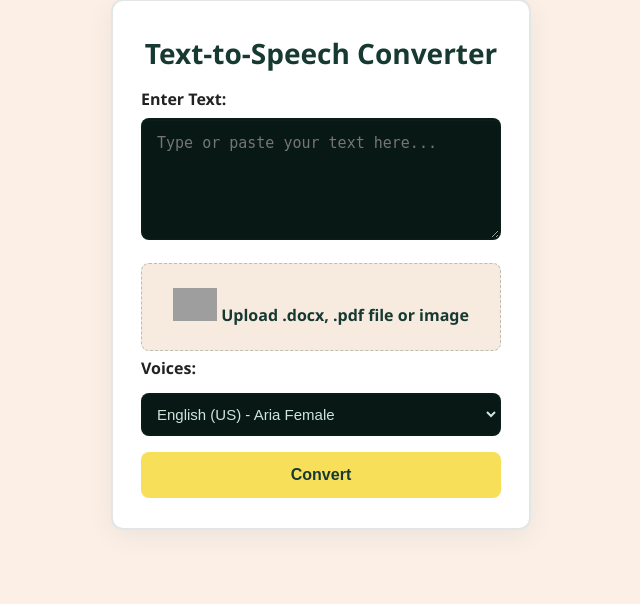
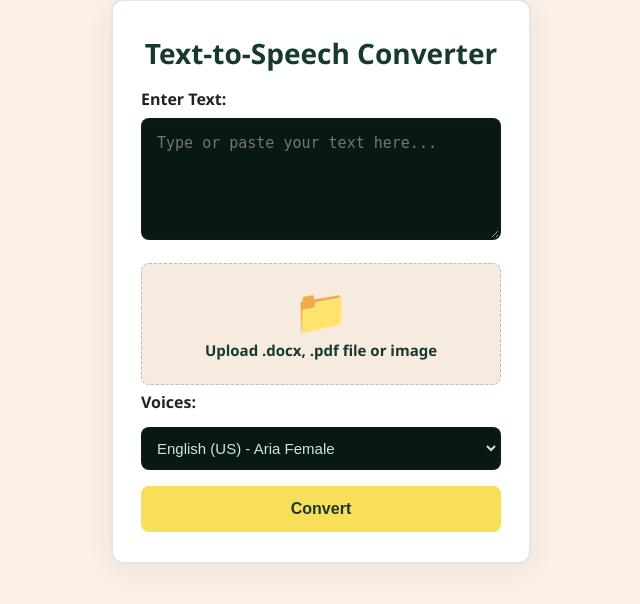
Before and after one commit to Maimuna-Bature/Online-TTS_SYSTEM, a Flask app: page / in a window 1280 px wide. Shown: the part 107-711 px from the top of the page, without its empty margins (319-959 px from the left). Run offline with Flask 3, Linux system fonts and the light colour scheme; grey boxes are pictures that could not be loaded.

Commit message:
more fixes

```diff
--- a/static/index.css
+++ b/static/index.css
@@ -48,11 +48,11 @@ html,body{
 
 /* Centered card container */
 .center-container{
-    min-height: calc(100vh - 160px); /* small extra top space for desktop visuals */
+    min-height: calc(100vh - 160px);
     display:flex;
     align-items:flex-start;
     justify-content:center;
-    padding: 60px 20px; /* larger top padding to center card visually */
+    padding: 60px 20px;
 }
 
 /* Card */
@@ -62,15 +62,15 @@ html,body{
     background: var(--card-bg);
     border-radius: 12px;
     border:2px solid rgba(22,57,49,0.12);
-    box-shadow: 0 6px 28px rgba(22,57,49,0.06); /* slightly stronger shadow */
-    padding: 30px 28px; /* a touch more vertical padding */
+    box-shadow: 0 6px 28px rgba(22,57,49,0.06);
+    padding: 30px 28px;
     text-align:center;
 }
 
 /* Title */
 .tts-card h2{
     color: var(--accent);
-    font-size: 28px;        /* slightly larger title */
+    font-size: 28px;
     line-height:1.05;
     margin: 8px 0 20px 0;
     font-weight: 700;
@@ -89,7 +89,7 @@ html,body{
 /* Textarea (dark box) */
 .tts-textarea{
     width:100%;
-    min-height:110px;     /* slightly taller textarea for visual match */
+    min-height:110px;
     background: #081815;
     color:#cde6db;
     border-radius:8px;
@@ -113,13 +113,22 @@ html,body{
     gap:12px;
     flex-direction:column;
 }
-.file-upload-label img{
-    width:44px;
-    height:auto;
+.file-upload-label {
+    display:flex;
+    flex-direction:column;
+    align-items:center;
+    gap:8px;
+    cursor:pointer;
 }
-.file-upload-label span{
+.file-emoji{
+    font-size:44px;                /* exact emoji size to match screenshot */
+    line-height:1;
+    display:block;
+}
+.file-upload-text{
     color: var(--accent);
     font-weight:600;
+    font-size:15px;
 }
 .file-input{ display:none; }
 .file-name{
@@ -159,7 +168,7 @@ html,body{
     display:inline-block;
     border:none;
     border-radius:8px;
-    padding:14px 14px; /* slightly taller button */
+    padding:14px 14px;
     background: var(--button);
     color: var(--accent);
     font-weight:700;
--- a/templates/home.html
+++ b/templates/home.html
@@ -16,7 +16,7 @@
 
     <main class="center-container">
         <div class="home-card">
-            <img src="{{ url_for('static','icons/profile.png') }}" alt="Your Photo" class="profile-photo">
+            <div class="profile-emoji" aria-hidden="true">👩🏽‍💻</div>
             <h1>Unique TTS System</h1>
             <p class="author">By <strong>Maimuna Abdulkadir Usman</strong></p>
             <p class="desc">Convert text, documents and images to natural-sounding speech with a single click.</p>
--- a/templates/index.html
+++ b/templates/index.html
@@ -23,9 +23,9 @@
                 <textarea name="text" rows="5" class="tts-textarea" placeholder="Type or paste your text here...">{{ processed_text|default('') }}</textarea>
 
                 <div class="file-upload-box">
-                    <label for="file-upload" class="file-upload-label">
-                        <img src="{{ url_for('static', filename='icons/folder.png') }}" alt="Upload">
-                        <span>Upload .docx, .pdf file or image</span>
+                    <label for="file-upload" class="file-upload-label" role="button" aria-label="Upload file">
+                        <span class="file-emoji" aria-hidden="true">📁</span>
+                        <span class="file-upload-text">Upload .docx, .pdf file or image</span>
                     </label>
                     <input id="file-upload" type="file" name="file" class="file-input" accept=".docx,.pdf,.jpg,.jpeg,.png">
                     {% if file_name %}
```
